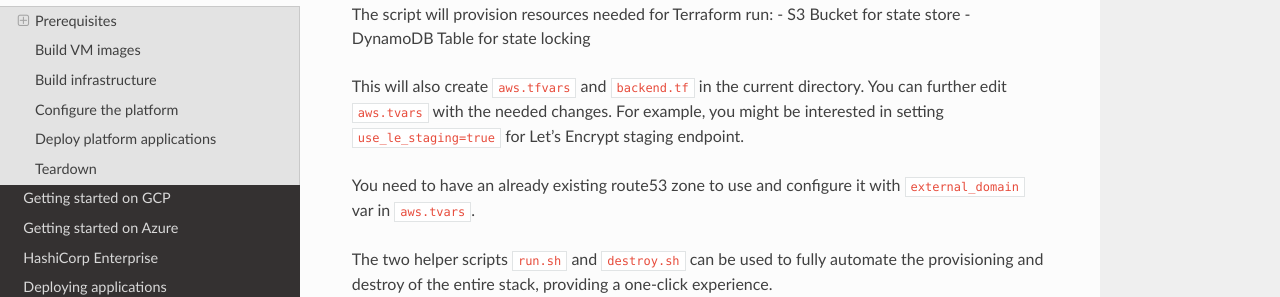
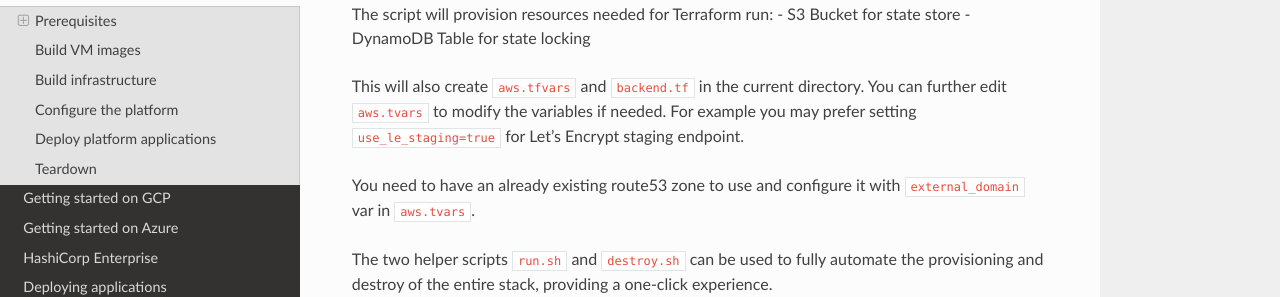
Before and after one commit to bitrockteam/caravanproject, a Sphinx documentation site: the page built from docs/getting-started-on-aws.rst, in a window 1280 px wide and 900 px high, scrolled down 887 px. Shown: the part 156-453 px from the top of the window. Built offline with Sphinx 7.4.7 and the Read the Docs theme 2.0.0, drawn with Linux system fonts in a browser that asks for light colours.

Commit message:
Update getting-started-on-aws.rst

```diff
--- a/docs/getting-started-on-aws.rst
+++ b/docs/getting-started-on-aws.rst
@@ -58,8 +58,8 @@ The script will provision resources needed for Terraform run: - S3
 Bucket for state store - DynamoDB Table for state locking
 
 This will also create ``aws.tfvars`` and ``backend.tf`` in the current
-directory. You can further edit ``aws.tvars`` with the needed changes.
-For example, you might be interested in setting ``use_le_staging=true``
+directory. You can further edit ``aws.tvars`` to modify the variables if needed.
+For example you may prefer setting ``use_le_staging=true``
 for Let’s Encrypt staging endpoint.
 
 You need to have an already existing route53 zone to use and configure
```
